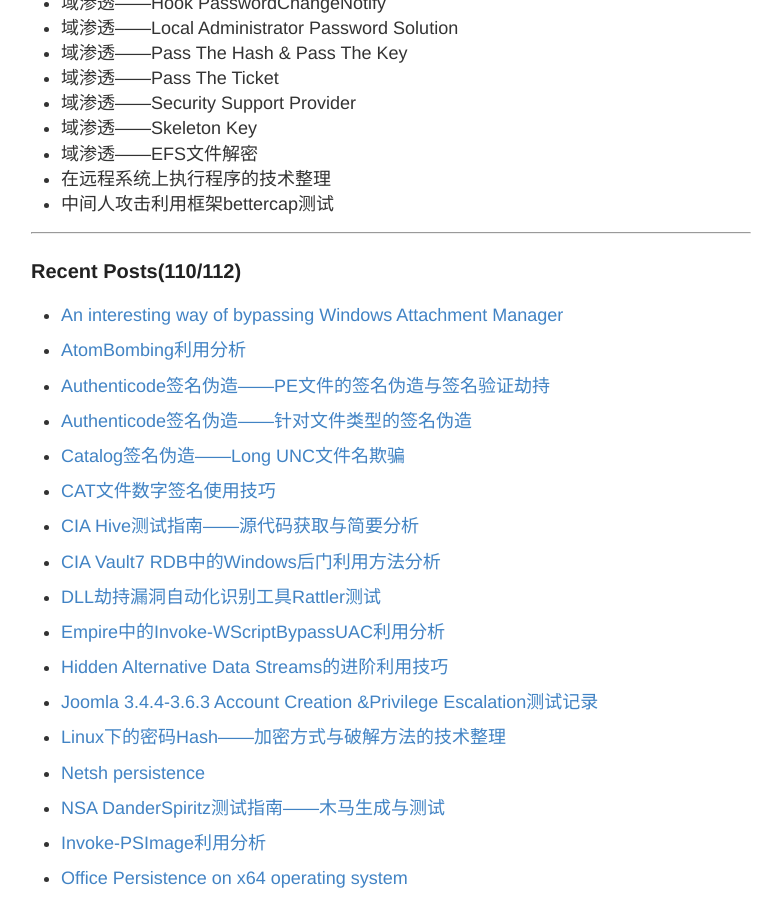
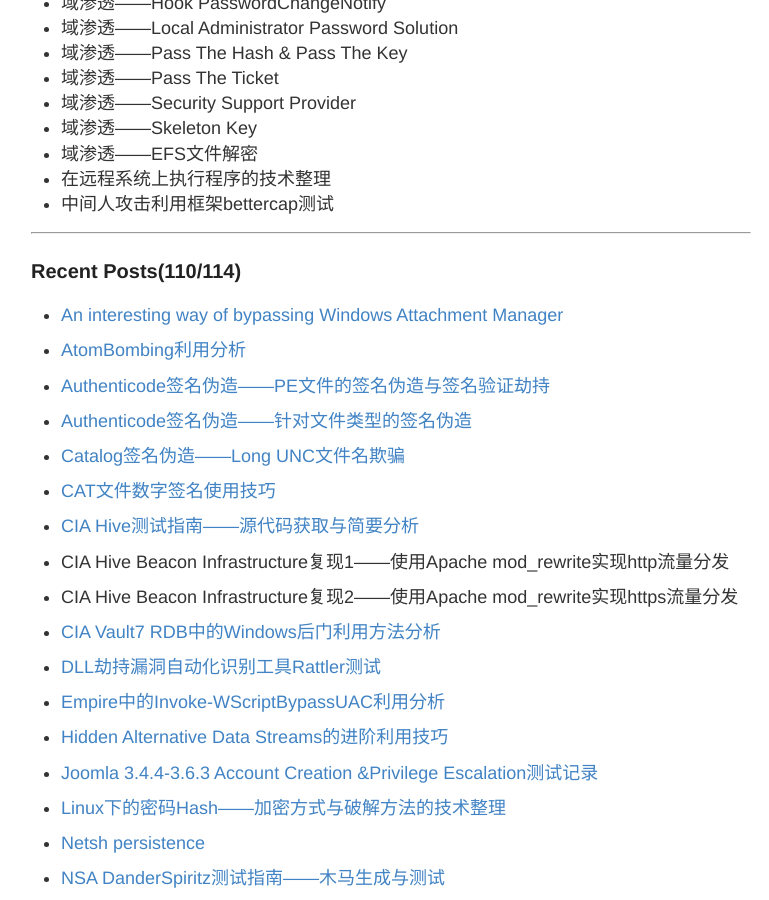
Before and after one commit to 3gstudent/backup-3gstudent.github.io, a Jekyll site: the page built from about.md, in a window 1280 px wide and 900 px high, scrolled down 1726 px. Shown: the whole window, without its empty margins (249-1018 px from the left). Built offline with Jekyll 4.4.1, drawn with Linux system fonts in a browser that asks for light colours.

Commit message:
Update about.md

```diff
--- a/about.md
+++ b/about.md
@@ -68,7 +68,7 @@ Github:   [3gstudent](https://github.com/3gstudent)
 
 ---
 
-### Recent Posts(110/112)
+### Recent Posts(110/114)
 
 -
  [An interesting way of bypassing Windows Attachment Manager](https://3gstudent.github.io/3gstudent.github.io/An-interesting-way-of-bypassing-Windows-Attachment-Manager/)
@@ -90,6 +90,12 @@ Github:   [3gstudent](https://github.com/3gstudent)
 
 -
  [CIA Hive测试指南——源代码获取与简要分析 ](https://3gstudent.github.io/3gstudent.github.io/CIA-Hive%E6%B5%8B%E8%AF%95%E6%8C%87%E5%8D%97-%E6%BA%90%E4%BB%A3%E7%A0%81%E8%8E%B7%E5%8F%96%E4%B8%8E%E7%AE%80%E8%A6%81%E5%88%86%E6%9E%90/)
+
+-
+ CIA Hive Beacon Infrastructure复现1——使用Apache mod_rewrite实现http流量分发
+
+-
+ CIA Hive Beacon Infrastructure复现2——使用Apache mod_rewrite实现https流量分发
 
 -
  [CIA Vault7 RDB中的Windows后门利用方法分析](https://3gstudent.github.io/3gstudent.github.io/CIA-Vault7-RDB%E4%B8%AD%E7%9A%84Windows%E5%90%8E%E9%97%A8%E5%88%A9%E7%94%A8%E6%96%B9%E6%B3%95%E5%88%86%E6%9E%90/)
```
